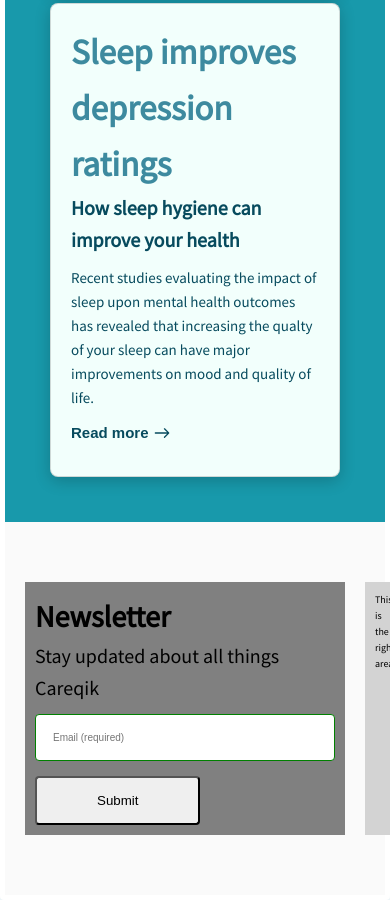
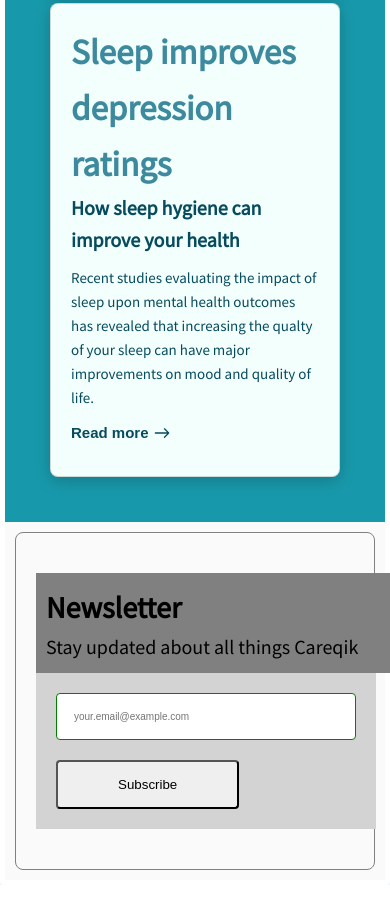
Before and after one commit to bubujone35/careqik-landing-v5, a Gatsby site: page / in a window 390 px wide. Shown: the part 4020-4920 px from the top of the page. Built offline with nearby package versions, Linux system fonts and the light colour scheme; Gatsby itself is replaced by a stand-in of ours.

Commit message:
fixed margins and responsiveness of newsletter subscription section

```diff
--- a/src/components/inputs/input.js
+++ b/src/components/inputs/input.js
@@ -6,7 +6,7 @@ export const Input = styled.input.attrs(props => ({
 }))`
   font-size: 1rem;
   padding: 1.7rem;
-  margin-top: 1rem;
+  margin: 1rem;
   width: 300px;
   max-width: 600px;
   overflow: hidden;
--- a/src/components/subscribe.js
+++ b/src/components/subscribe.js
@@ -6,14 +6,31 @@ import styled from "styled-components";
 
 const Container = styled.div`
   display: flex;
-  padding: 6rem 2rem;
+  padding: 6rem;
   background-color: #FAFAFA;
+  /* justify-content: space-between; */
+  flex-wrap: wrap;
+
+  @media screen and (max-width:560px) {
+  padding: 1rem;
+}
+`
+const Wrapper = styled.div`
+  padding: 4rem 2rem;
+  border: 1px solid gray;
+  display: flex;
+  justify-content: space-between;
+  flex-wrap: wrap;
+  width: 100%;
+  border-radius: 8px;
 `
 const Left = styled.div`
   background-color: gray
   flex-direction: column;
   padding: 1rem;
   margin-right: 2rem;
+  min-width: 360px;
+  flex: 1;
 `
 const Right = styled.div`
   background-color: lightgray;
@@ -28,35 +45,38 @@ const Subtitle = styled.p`
 `
 const Form = styled.form`
   display: flex;
-  flex-direction: column;
-  align-items: start;
+  align-items: center;
+  justify-content: start;
+  flex-wrap: wrap;
+
 `
 const Button = styled.button`
   padding: 1.5rem 6rem;
-  margin-top: 1.5rem;
   border-radius: 4px;
+  margin: 1rem;
 `
 
 
 const Subscribe = () => (
   <>
     <Container>
-      <Left>
-        <Title>Newsletter</Title>
-        <Subtitle>Stay updated about all things Careqik</Subtitle>
+      <Wrapper>
+        <Left>
+          <Title>Newsletter</Title>
+          <Subtitle>Stay updated about all things Careqik</Subtitle>
+        </Left>
+        <Right>
         <Form>
           <Input
             for="email"
             name="email"
             type="text"
-            placeholder="Email (required)"
+            placeholder="your.email@example.com"
           />
-          <Button>Submit</Button>
+          <Button>Subscribe</Button>
         </Form>
-      </Left>
-      <Right>
-        This is the right area
-      </Right>
+        </Right>
+      </Wrapper>
     </Container>
   </>
    )
```
